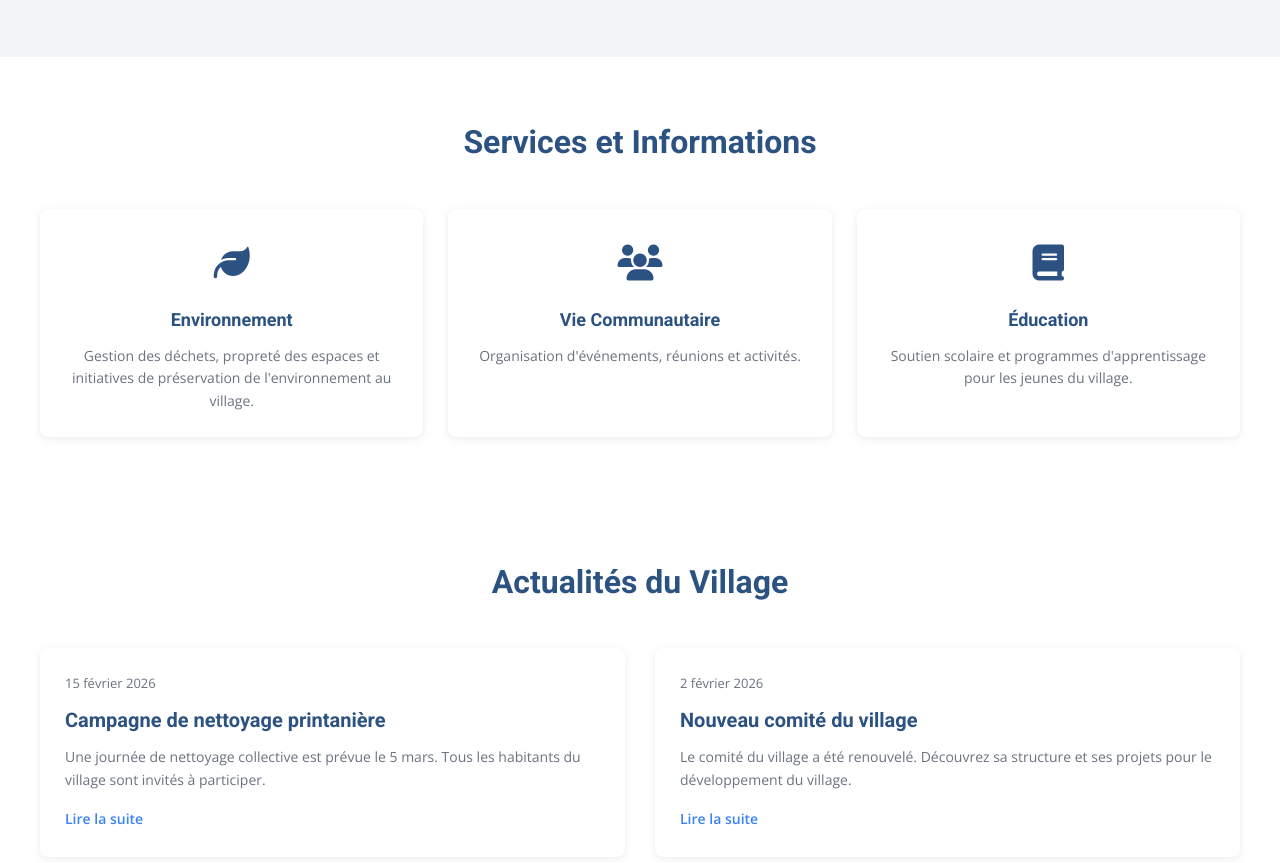
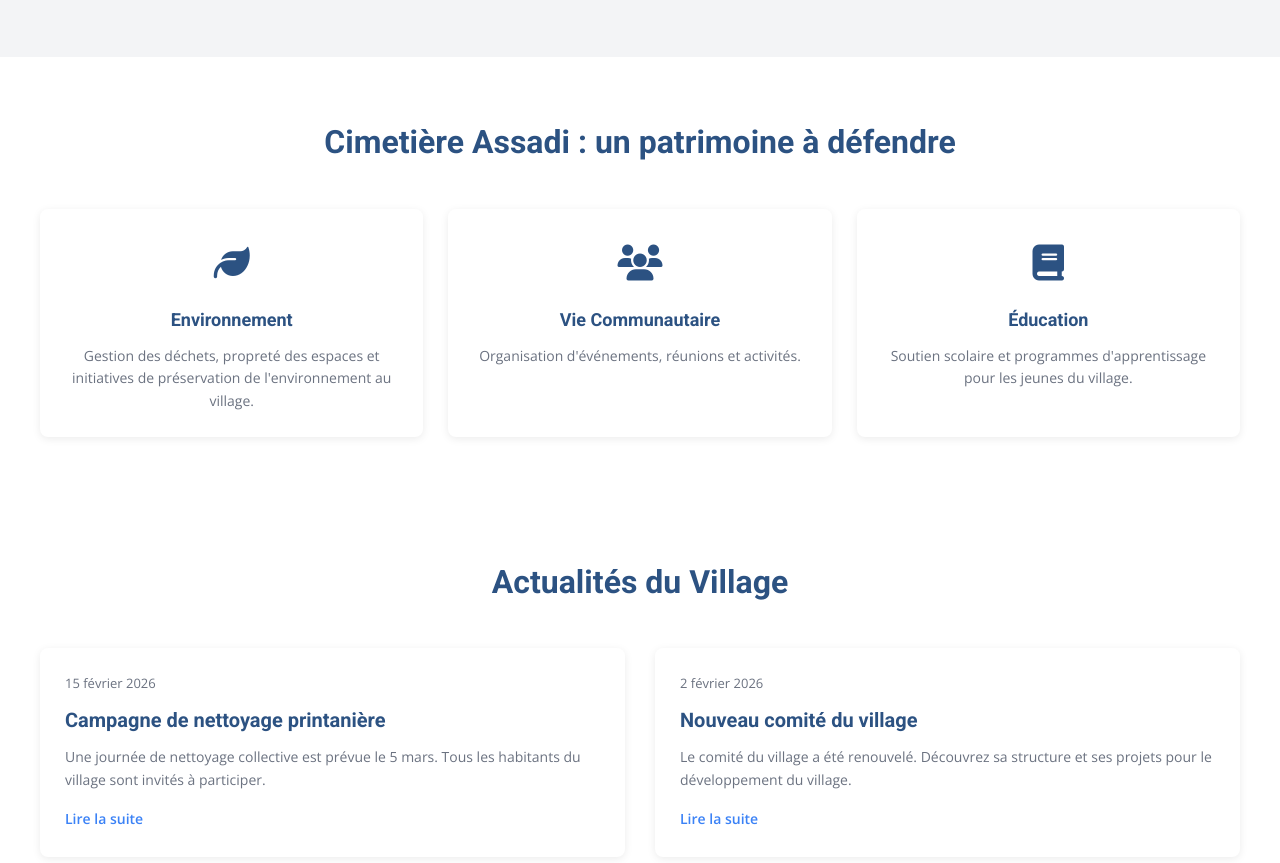
Before and after one commit to famillemahtout/famillemahtout.github.io, a plain HTML site: page index.html in a window 1280 px wide. Shown: the part 893-1756 px from the top of the page. Drawn offline with nearby package versions, Linux system fonts and the light colour scheme.

Commit message:
Update index.html

```diff
--- a/index.html
+++ b/index.html
@@ -591,7 +591,7 @@
     <!-- ===== SERVICES SECTION ===== -->
     <section class="services" id="services">
         <div class="container">
-            <h2 class="section-title">Services et Informations</h2>
+            <h2 class="section-title">Cimetière Assadi : un patrimoine à défendre</h2>
             <div class="services-grid">
                 <div class="service-card">
                     <div class="service-icon">
```
